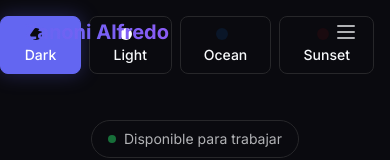
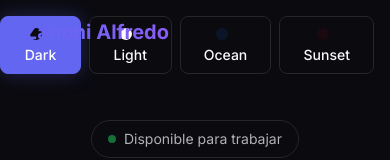
Before and after one commit to Zasalast/Portafolio-Next, a Next.js app: page / in a window 390 px wide. Shown: the top 160 px of the page. Built offline with nearby package versions, Linux system fonts and the light colour scheme.

Commit message:
Fix: Select de temas solo (quitados botones)

```diff
--- a/src/components/Navbar.tsx
+++ b/src/components/Navbar.tsx
@@ -135,34 +135,6 @@ export default function Navbar() {
               </div>
             )}
 
-            <button
-              className="md:hidden p-2 text-text-secondary hover:text-accent-primary"
-              onClick={() => setIsMobileMenuOpen(!isMobileMenuOpen)}
-              aria-label="Toggle menu"
-            >
-              <svg
-                className="w-6 h-6"
-                fill="none"
-                stroke="currentColor"
-                viewBox="0 0 24 24"
-              >
-                {isMobileMenuOpen ? (
-                  <path
-                    strokeLinecap="round"
-                    strokeLinejoin="round"
-                    strokeWidth={2}
-                    d="M6 18L18 6M6 6l12 12"
-                  />
-                ) : (
-                  <path
-                    strokeLinecap="round"
-                    strokeLinejoin="round"
-                    strokeWidth={2}
-                    d="M4 6h16M4 12h16M4 18h16"
-                  />
-                )}
-              </svg>
-            </button>
           </div>
         </div>
 
```
